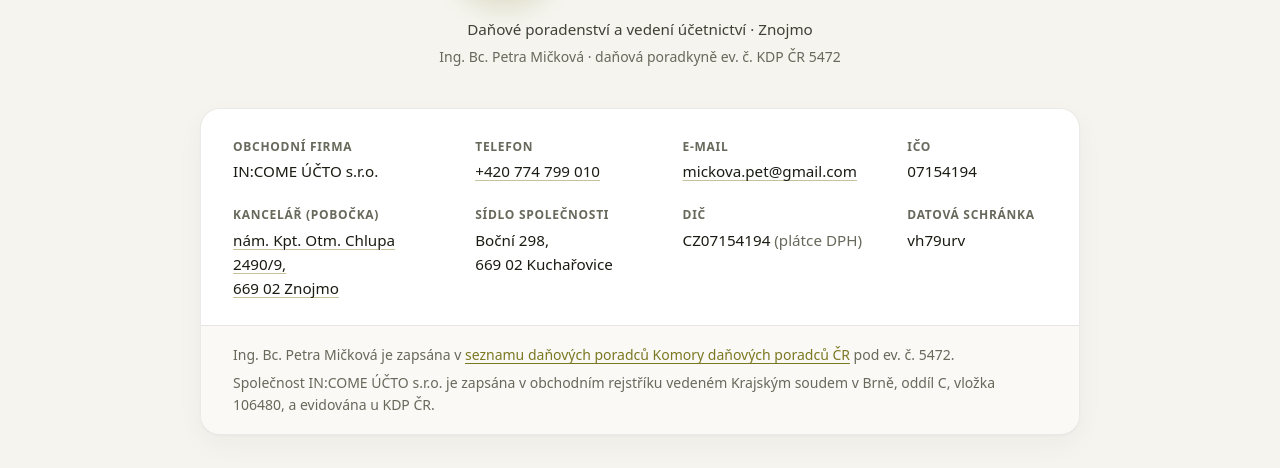
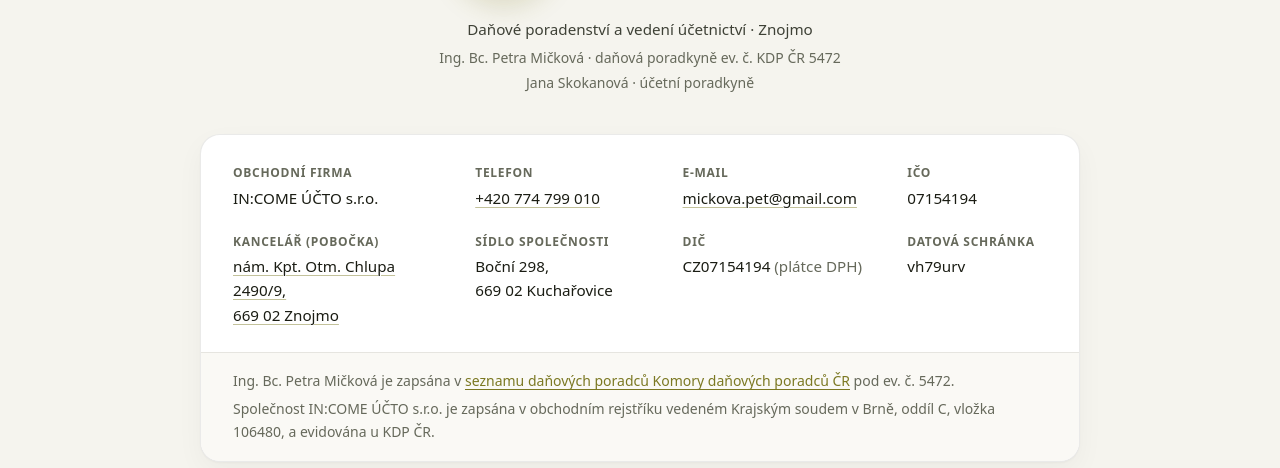
Before and after one commit to ondrejhubeny/incomeucto.cz, a plain HTML site: page index.html in a window 1280 px wide. Shown: the part 247-715 px from the top of the page. Drawn offline with Linux system fonts and the light colour scheme.

Commit message:
Add co-owner Jana Skokanova (accounting advisor) under hero logo

```diff
--- a/index.html
+++ b/index.html
@@ -53,7 +53,10 @@
         </div>
 
         <p class="hero-subline">Daňové poradenství a vedení účetnictví &middot; Znojmo</p>
-        <p class="hero-advisor-quiet">Ing. Bc. Petra Mičková &middot; daňová poradkyně ev. č. KDP ČR <span class="tabular">5472</span></p>
+        <div class="hero-advisors">
+          <p class="hero-advisor-quiet">Ing. Bc. Petra Mičková &middot; daňová poradkyně ev. č. KDP ČR <span class="tabular">5472</span></p>
+          <p class="hero-advisor-quiet">Jana Skokanová &middot; účetní poradkyně</p>
+        </div>
       </section>
 
       <section aria-label="Identifikační a kontaktní údaje společnosti">
--- a/styles.css
+++ b/styles.css
@@ -247,10 +247,16 @@ a:focus-visible {
 }
 
 .hero-subline {
-  margin: 0 0 0.25rem 0;
+  margin: 0 0 0.35rem 0;
   font-size: 0.95rem;
   font-weight: 500;
   color: var(--ink-body);
+}
+
+.hero-advisors {
+  display: flex;
+  flex-direction: column;
+  gap: 0.15rem;
 }
 
 .hero-advisor-quiet {
```
